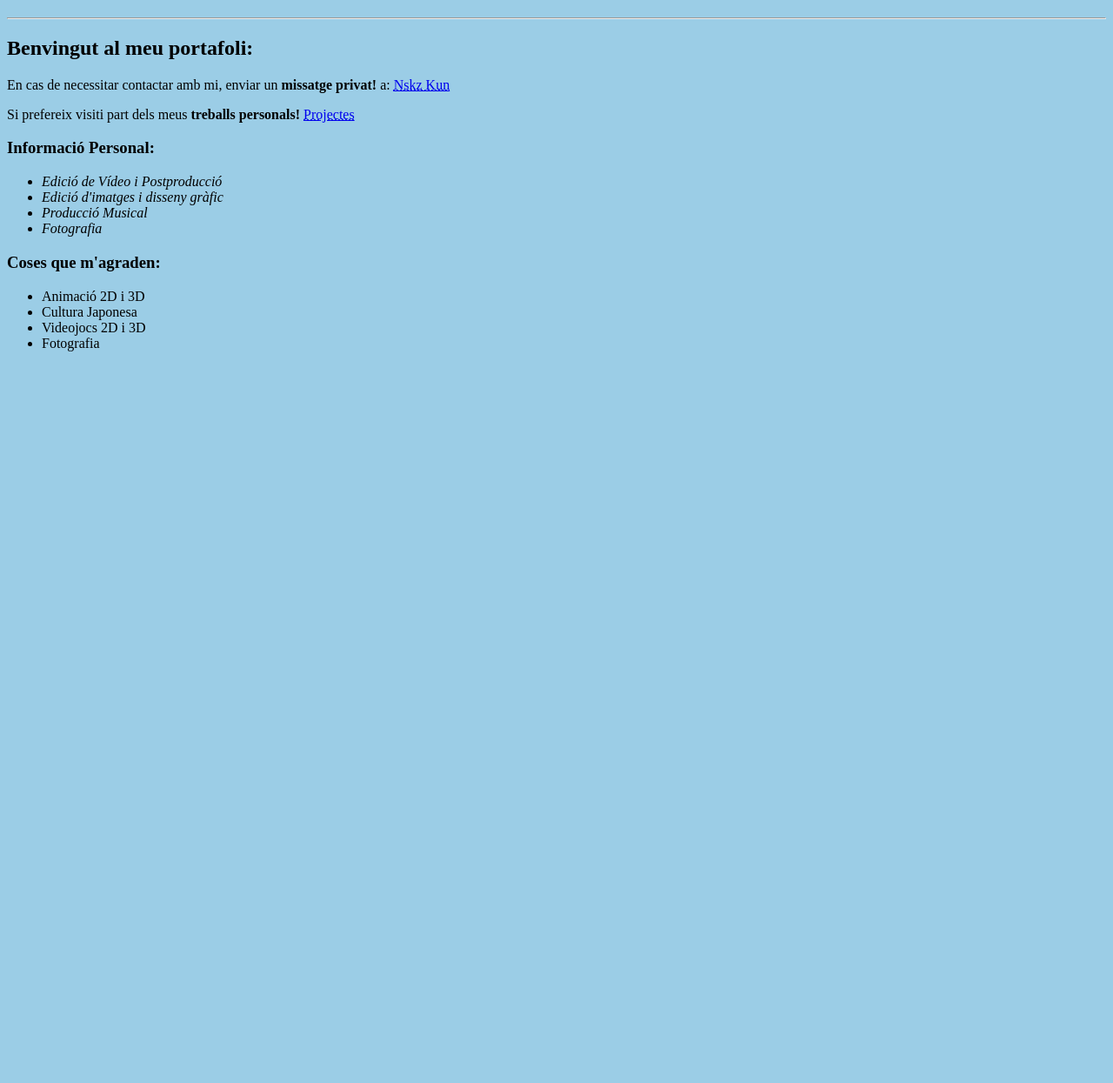
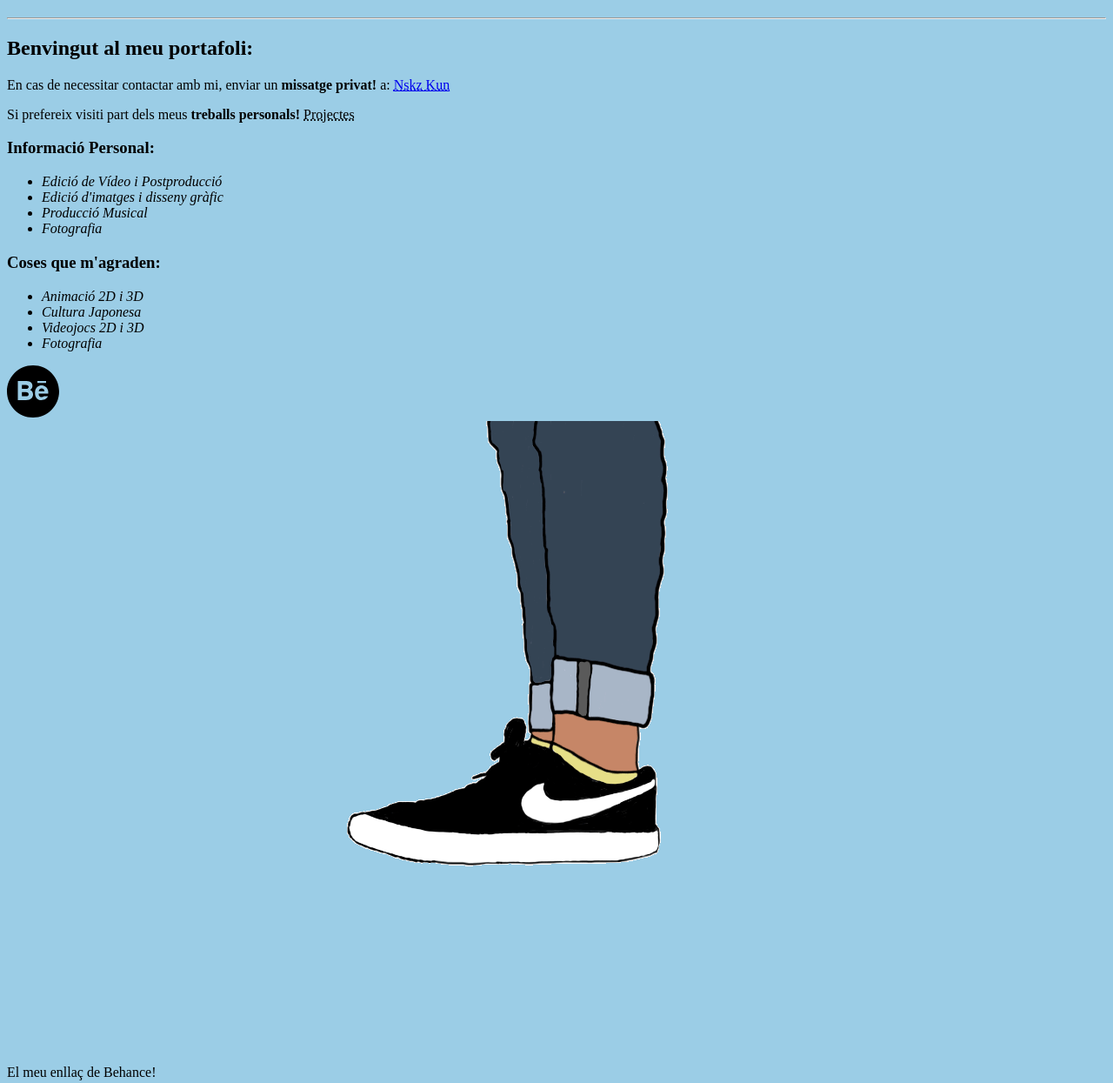
Before and after one commit to NskzKun/NskzKun.github.io, a plain HTML site: page index.html in a window 1280 px wide. Shown: the part 60-1305 px from the top of the page at 87% size. Before the commit the page ends 800 px from the top, so only its background shows below. Drawn offline with Linux system fonts and the light colour scheme.

Commit message:
19:39 16/12

```diff
--- a/index.html
+++ b/index.html
@@ -16,7 +16,8 @@
 <body>
 <p>En cas de necessitar contactar amb mi, enviar un <strong>missatge privat!</strong> a:  <a href="https://www.instagram.com/nskz_kun/">
 <abbr title="Instagram Privat Judit" >Nskz Kun</abbr></p></a>
-<p> Si prefereix visiti part dels meus <strong>treballs personals!</strong>  <a href="https://drive.google.com/drive/folders/18GSHUCSll2juxTZuoMuKMMYFholVZ7UU?usp=sharing">
+<p> Si prefereix visiti part dels meus <strong>treballs personals!</strong>
+
 <abbr title="Link Directe Carpeta Drive amb Treballs" >Projectes</abbr></p></a>
 <h3><b>Informació Personal:</b></h3>
 <ul>
@@ -27,10 +28,13 @@
 </ul>
 <h3><b>Coses que m'agraden:</b></h3>
 <ul>
-<li>Animació 2D i 3D</li>
-<li>Cultura Japonesa</li>
-<li>Videojocs 2D i 3D</li>
-<li>Fotografia</li>
+<li><i>Animació 2D i 3D</li></i>
+<li><i>Cultura Japonesa</li></i>
+<li><i>Videojocs 2D i 3D</li></i>
+<li><i>Fotografia</li></i>
 </ul>
+<a href="https://www.behance.net/nskzkun"><img src="imatges/be.svg" style="width:60px;height:60px;"></a>
 </body>
+<img src="gif/ball.gif" width=”300”>
+<p> El meu enllaç de Behance! </p>
 </html>
```
Also changed, not shown: gif/ball.gif (added), imatges/be.svg (added).
